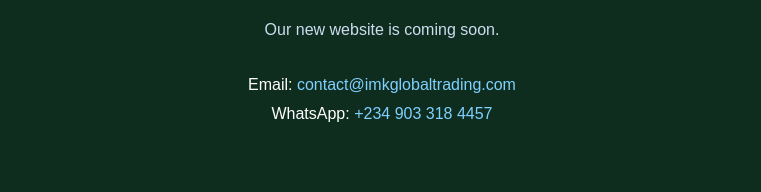
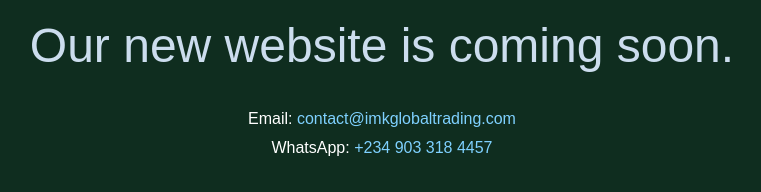
Before and after one commit to babillo/imk-global-trading-website, a plain HTML site: page index.html in a window 1280 px wide. Shown: the part 438-630 px from the top of the page, without its empty margins (258-1019 px from the left). Drawn offline with Linux system fonts and the light colour scheme.

Commit message:
Update index.html

```diff
--- a/index.html
+++ b/index.html
@@ -20,7 +20,7 @@
   }
   img { width: 140px; height: 140px; margin-bottom: 1.5rem; }
   h1 { font-size: 2rem; margin: 0 0 0.5rem; }
-  p.tagline { color: #cde; margin-bottom: 2rem; }
+  p.tagline { color: #cde; margin-bottom: 2rem; font-size: 3rem; }
   .contact { font-size: 1rem; line-height: 1.8; }
   .contact a { color: #7fd1ff; text-decoration: none; }
   .contact a:hover { text-decoration: underline; }
```
